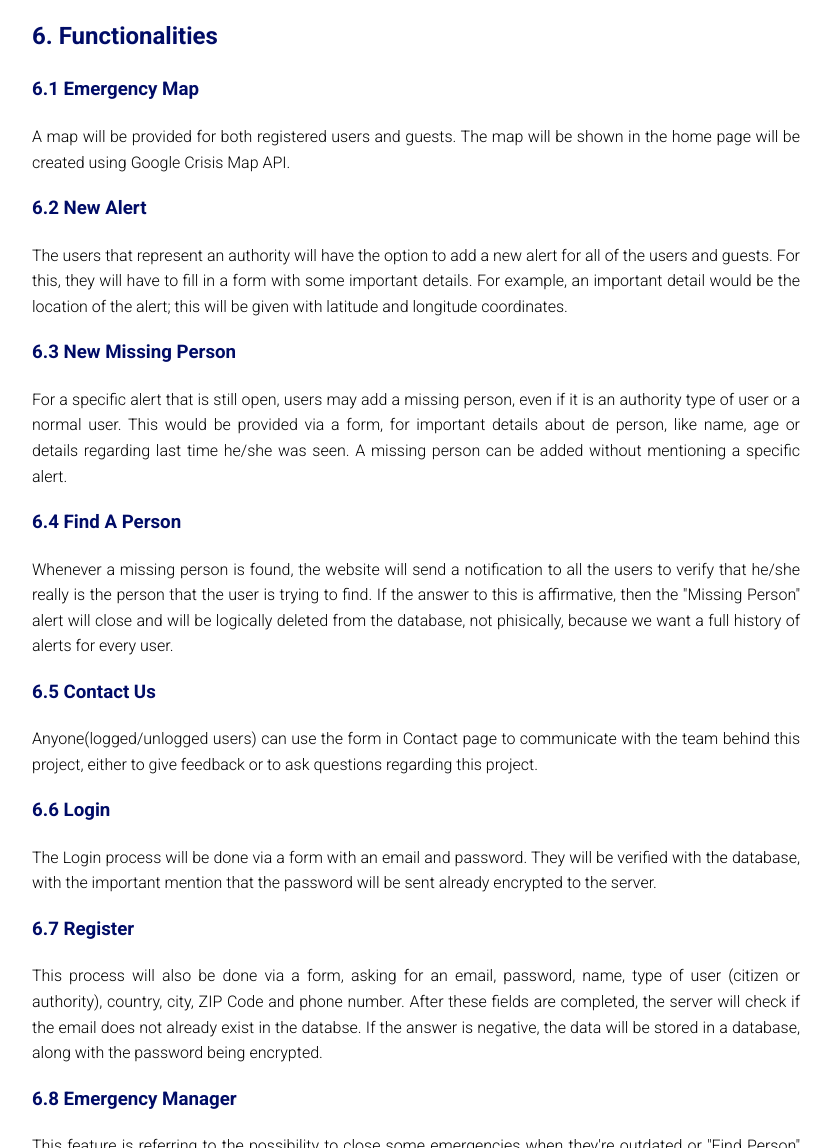
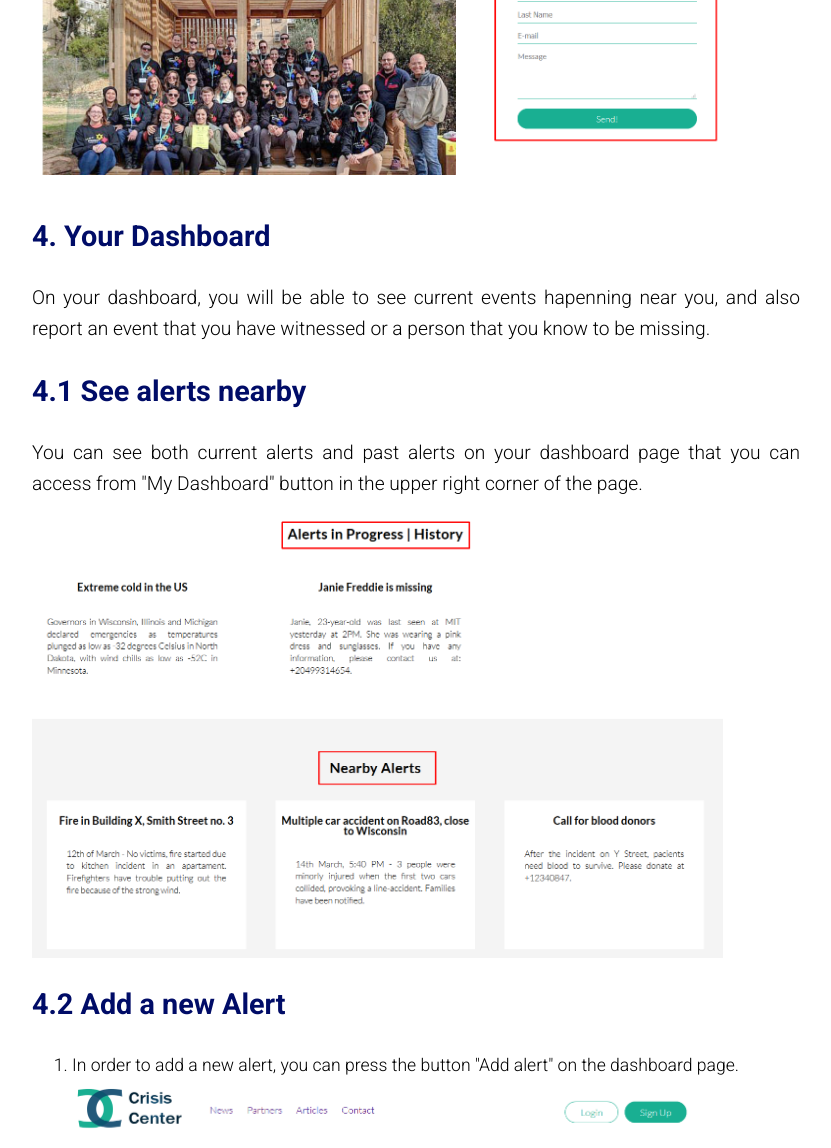
Before and after one commit to AlexandruSte/CrisisContainmentService, a PHP site: page /user-guide.html in a window 1280 px wide; the page is wider, and only the part inside the window is pictured. Shown: the part 5352-6500 px from the top of that part, without its empty margins (224-1055 px from the left). Run offline with PHP 8.4, Linux system fonts and the light colour scheme.

Commit message:
User Guide - Final

```diff
--- a/user-guide/user-guide.css
+++ b/user-guide/user-guide.css
@@ -6,23 +6,22 @@ body {
     text-align: justify;
 }
 
-h1, h3 {
+h1{
     color: #000c67;
+    font-weight: 700;
+    font-size: 180%;
 }
 
-h1 {
-    font-weight: 700;
+p {
+    font-size: 120%;
+}
+
+li {
+    font-size: 110%;
 }
 
 section {
     margin-bottom: 5%;
-}
-
-#mvc-pic {
-    width: 45%;
-    display: block;
-    margin-left: auto;
-    margin-right: auto;
 }
 
 #toc_container {
@@ -32,6 +31,7 @@ section {
 
 #toc_container li, #toc_container ul, #toc_container ul li{
     list-style: none ;
+    font-size: 110%;
 }
 
 footer {
--- a/user-guide/user-guide.html
+++ b/user-guide/user-guide.html
@@ -11,57 +11,33 @@
 
     <h1> Crisis Center - User Guide </h1>
 
-     <div id="toc_container">
+    <div id="toc_container">
         <ul class="toc_list">
             <li><a href="#introduction">1. Introduction</a></li>
-            <li><a href="#arhitecture">2. Project architecture</a>
+            <li><a href="#create-login">2. Creating an Account and Logging in</a>
                 <ul>
-                    <li><a href="#arhitecture_1">2.1 C4 Model Diagrams</a></li>
-                    <ul>
-                        <li><a href="#arhitecture_1_1">2.1.1 Context </a></li>
-                        <li><a href="#arhitecture_1_2">2.1.2 Container</a></li>
-                        <li><a href="#arhitecture_1_3">2.1.3 Component</a></li>
-                    </ul>
+                    <li><a href="#create-account">2.1 How to Create an Account</a></li>
+                    <li><a href="#login">2.2 How to Login </a></li>
+                    <li><a href="#forgot-password">2.3 Forgot Password</a></li>
                 </ul>
             </li>
-            <li><a href="#db">3. Database</a>
+            <li><a href="#website">3. What Our Website Offers</a>
                 <ul>
-                    <li><a href="#db_1">3.1 Database Schema</a></li>
+                    <li><a href="#breaking">3.1 Breaking News </a></li>
+                    <li><a href="#news">3.2 Worldwide Emergencies and Current Events </a></li>
+                    <li><a href="#partners">3.3 See Our Partners</a></li>
+                    <li><a href="#articles">3.4 How to Read Articles</a></li>
+                    <li><a href="#contact">3.5 How to Contact Us</a></li>
                 </ul>
             </li>
-            <li><a href="#mvc">4. MVC Model</a>
+            <li><a href="#dashboard">4. Your Dashboard</a>
                 <ul>
-                    <li><a href="#mvc_1">4.1 Model </a></li>
-                    <li><a href="#mvc_2">4.2 View </a></li>
-                    <li><a href="#mvc_3">4.3 Controller </a></li>
+                    <li><a href="#alerts">4.1 See Nearby Alerts </a></li>
+                    <li><a href="#add">4.2 Add a New Alert </a></li>
+                    <li><a href="#find">4.3 Find a Missing Person </a></li>
                 </ul>
             </li>
-            <li><a href="#usecases">5. Use-Case Diagram</a></li>
-            <li><a href="#functionalities">6. Functionalities</a>
-                <ul>
-                    <li><a href="#func_1">6.1 Emergency Map </a></li>
-                    <li><a href="#func_2">6.2 New Alert </a></li>
-                    <li><a href="#func_3">6.3 New Missing Person</a></li>
-                    <li><a href="#func_4">6.4 Find A Person</a></li>
-                    <li><a href="#func_5">6.5 Contact Us</a></li>
-                    <li><a href="#func_6">6.6 Login</a></li>
-                    <li><a href="#func_7">6.7 Register</a></li>
-                    <li><a href="#func_8">6.8 Emergency Manager</a></li>
-                </ul>
-            </li>
-            <li><a href="#api">7. External APIs</a>
-                <ul>
-                    <li><a href="#api_1">7.1 Api 1 </a></li>
-                    <li><a href="#api_2">7.2 Api 2 </a></li>
-                </ul>
-            </li>
-            <li><a href="#technologies">8. Technologies</a>
-                <ul>
-                    <li><a href="#tech_1">8.1 Technology 1 </a></li>
-                    <li><a href="#tech_2">8.2 Technology 2 </a></li>
-                </ul>
-            </li>
-            <li><a href="#bibliography">9. Bibliography & Sources</a>
+            <li><a href="#about"> 5. About Us</a></li>
         </ul>
     </div>
 
@@ -71,175 +47,93 @@
         <p> <b>Crisis Center</b> (Crisis Containment Service) is a Web platform which allows managing situations of crisis (for instance, earthquakes, floods, fire, tsunamis) by authorities or different organisations.
         </p>
         <p>
-        The application integrates <b>Google Crisis Map</b> and services like <b>Google Person Finder</b>, in order for the system automatically provide information used for finding a missing person and regarding eventual shelters and saving routes in cases of emergency.
+            The application uses <b>Google Crisis Map</b> and services like <b>Google Person Finder</b>, in order for the system automatically provide information used for finding a missing person and regarding eventual shelters and saving routes in cases of emergency.
         </p>
         <p>
-        The website will provide users with the ability to check again the past events in their area and if they were solved.
-        Last but not least, users will be presented a variety of <b>articles</b> regarding how to help organisations, what to do in a crisis, first-aid, a page where <b>world-wide current events</b> are being shown and also a page where other <b>organisations</b> in partnership with Crisis Center can be found.
+            The website will provide users with the ability to check again the past events in their area and if they were solved.
+            Last but not least, users will be presented a variety of <b>articles</b> regarding how to help organisations, what to do in a crisis, first-aid, a page where <b>world-wide current events</b> are being shown and also a page where other <b>organisations</b> in partnership with Crisis Center can be found.
         </p>
     </section>
 
-    <section id="architecture">
+    <section id="create-login">
         <h1> 2. Creating an account and logging in </h1>
         <p> In order to have access to recent news in your local area, you need to create an account. Don't worry, your informations are safely stored, as we respect GDPR procedures.
         </p>
-        <h1> 2.1 How to Create an Account </h1>
+        <h1 id="create-account"> 2.1 How to Create an Account </h1>
         <ol>
             <li> On the home page, press the button "Sign Up" in the upper-right corner of the page. You will be redirected to the Register page.</li>
+            <img src="imgs/signup-button.png" style="width: 90%">
             <li> On the Register page, you will have to choose if you want to create an account as a citizen or an authority.
-                All of the information in the form is required, as it is needed to be able to recognize emergencies in your local area. Complete the fields carefully, choosing a valid email (if we need to contact you or send notifications to you) and a strong passphrase. </li>
-            <li> After you have completed filling out the fields, press the <em><strong>Submit!</strong></em>  button. This will take you back to the home page. From now on, you will be able to log in. </li>
+                All of the information in the form is required, as it is needed to be able to recognize emergencies in your local area. <br>
+                <strong>Complete the fields carefully</strong>, choosing a <strong>valid email</strong> (if we need to contact you or send notifications to you) and a <strong> strong passphrase</strong>. </li>
+            <li> After you have completed filling out the fields, press the <em><strong>Submit!</strong></em> button. This will take you back to the home page. From now on, you will be able to log in. </li>
         </ol>
         <strong> <em> Important: </em></strong> If you have signed as an authority, you will be asked to validate the information you have provided via email. (future functionality)
-        <h1> 2.2 How to Log in</h1>
+        <h1 id="login"> 2.2 How to Log in</h1>
         <ol>
             <li>In order to login, you have to press the button <em><strong> Login </strong></em> located in the upper right section of every page. </li>
+            <img src="imgs/login-button.png" style="width: 90%">
             <li> You need to provide the email you registered with and your passphrase. </li>
             <li> After that, you can press the button "Submit". If you provided the correct information, then the login is successful and you will be redirected to the login page. </li>
         </ol>
-        <h1> 2.3 I Forgot My Password</h1>
+        <h1 id="forgot-password"> 2.3 I Forgot My Password</h1>
         <p> Do not worry if you forgot your password! You can always reset it by pressing the "Forgot password" button located in the login form. Then, a mail will be sent to you and will take you to further steps of recovering it. (future functionality) </p>
+        <img src="imgs/forgot-password.png" style="width:30%; margin-left: 40%;">
     </section>
 
-    <section id="db">
+    <section id="website">
         <h1> 3. What Our Website Offers </h1>
         <p> Through Crisis Center, we want to provide anyone that enters our website with the essential information regarding how to help somebody and what is happening around the world.
         </p>
         <p> This is why we provide users with breaking news and articles. <strong> You do not need to log in or have an account in order to access this information. </strong></p>
-        <h1> 3.1 Breaking News </h1>
+        <h1 id="breaking"> 3.1 Breaking News </h1>
         <p> The Home Page is where breaking news titles are being shown. In case you want more information on what happened, you can enter the News page, where you can find short texts that will lead you to other safe websites where full articles are being presented. </p>
-        <h1> 3.2 Worldwide Emergencies and Current Events </h1>
+        <img src="imgs/news-page.png" style="width: 90%">
+        <h1 id="news"> 3.2 Worldwide Emergencies and Current Events </h1>
         <p> You can see critical areas around the globe on the News Page, where Google Crisis Map is integrated. All the data presented is verified and always being updated. </p>
-        <h1> 3.3 See Partners </h1>
+        <img src="imgs/news-page-map.png" style="width: 90%">
+        <h1 id="partners"> 3.3 See Partners </h1>
         <p> We have associated with diverse organizations which strive to make the world a better place. You can find out about them and our partnerships in the Partners page. </p>
-        <h1> 3.4 Read articles </h1>
+        <img src="imgs/partners.png" style="width: 90%">
+        <h1 id="articles"> 3.4 Read articles </h1>
         <p> In order to gain extra information on how to act during a crisis, we have provided our website with different articles in many areas like First Aid, Events, Certificates, Volunteering. Every article is being shown in the Articles page, and has a short description in order to find out what it is about.
         </p>
         <p> In order to read the full article, you need to press the button "Continue Reading" which appears for every article under its short description.</p>
-        <h1> 3.5 Contact Us </h1>
+        <img src="imgs/articles.png" style="width: 90%">
+        <h1 id="contact"> 3.5 Contact Us </h1>
         <p> We have provided a Contact page where you can find out more information about Crisis Center, who we are and what is our motivation and our mission.</p>
         <p> Nevertheless, if you have any feedback or question for us, there is a Contact form that you can submit which will be sent to us via email. </p>
         <p> In order to submit it, you have to complete all the required fields and press the button "Submit".</p>
+        <img src="imgs/contact.png" style="width: 90%">
     </section>
 
-    <section id="mvc">
-        <h1> 4. MVC Model</h1>
-        <img id="mvc-pic" src="images/model-view-controller-mvc-explained.jpg">
-        <p>Model-View-Controller (MVC) is an arhitectural pattern that separates an application into three main logical components: the model, the view and the controller.
-        Each of these components are built to handle specific development aspects of an application.</p>
-        <p>Advantages include:</p>
-        <ul>
-            <li>easier maintenance by keeping the data-manipulating logic separate</li>
-            <li>modularity, decoupled code (fewer dependencies)</li>
-            <li>modification not affecting the entire model</li>
-            <li>scalability</li>
-            <li>extensiblity</li>
-        </ul>
-        <h3 id="mvc_1"> 4.1 Model </h3>
-        <p> Responsible for the business domain state knowledge. The model in our application wil consist of the database entities created.</p>
-        <h3 id="mvc_2"> 4.2 View </h3>
-        <p> Responsible for a presentation view of the business domain. It will be represented by html files for every page in the website. </p>
-        <h3 id="mvc_3"> 4.3 Controller </h3>
-        <p> Responsible for controlling the flow and state of the user input. Our application implements php scripts, using the models and generating the views. </p>
+    <section id="dashboard">
+        <h1> 4. Your Dashboard</h1>
+        <p> On your dashboard, you will be able to see current events hapenning near you, and also report an event that you have witnessed or a person that you know to be missing.</p>
+        <h1 id="alerts"> 4.1 See alerts nearby </h1>
+        <p> You can see both current alerts and past alerts on your dashboard page that you can access from "My Dashboard" button in the upper right corner of the page. </p>
+        <img src="imgs/dashboard-alerts.png" style="width: 90%">
+        <h1 id="add"> 4.2 Add a new Alert </h1>
+        <ol>
+            <li> In order to add a new alert, you can press the button "Add alert" on the dashboard page. </li>
+            <img src="imgs/dashboard-add-alert.png" style="width: 90%">
+            <li> You will be redirected to a form that you have to complete in which you need to describe the alert. Both fields are mandatory. </li>
+            <li> After filling in the fields, you need to press the button "Submit!" Now your alert will appear on your dashboard page in the "Current alerts" section. </li>
+        </ol>
+        <h1 id="find"> 4.3 Find Missing Person </h1>
+        <ol>
+            <li> In order to report a missing person, you need to press the button "Find Person" located on the dashboard page.</li>
+            <img src="imgs/dashboard-find-person.png" style="width: 90%">
+            <li> To find a missing person, we need all the details that can be provided. This is why it is good to write everything you now in the form that you were redirected to.</li>
+            <li> After you finished completing the form, don't forget to press "Submit!". Now the authorities will be alerted and your report will be shown in your Dashboard "Current alerts" section. </li>
+        </ol>
     </section>
 
-    <section id="usecases">
-        <h1> 5. Use-Case Diagram </h1>
-        <img id="usecase" src="images/use-case diagram.jpg" style="width:150%">
-    </section>
-
-    <section id="functionalities">
-        <h1> 6. Functionalities </h1>
-        <h3 id="func_1"> 6.1 Emergency Map </h3>
-        <p> A map will be provided for both registered users and guests. The map will be shown in the home page will be created using Google Crisis Map API. </p>
-        <h3 id="func_2"> 6.2 New Alert </h3>
-        <p> The users that represent an authority will have the option to add a new alert for all of the users and guests. For this, they will have to fill in a form with some important details. For example, an important detail would be the location of the alert; this will be given with latitude and longitude coordinates. </p>
-        <h3 id="func_3"> 6.3 New Missing Person </h3>
-        <p> For a specific alert that is still open, users may add a missing person, even if it is an authority type of user or a normal user. This would be provided via a form, for important details about de person, like name, age or details regarding last time he/she was seen. A missing person can be added without mentioning a specific alert.</p>
-        <h3 id="func_4"> 6.4 Find A Person </h3>
-        <p> Whenever a missing person is found, the website will send a notification to all the users to verify that he/she really is the person that the user is trying to find. If the answer to this is affirmative, then the "Missing Person" alert will close and will be logically deleted from the database, not phisically, because we want a full history of alerts for every user. </p>
-        <h3 id="func_5"> 6.5 Contact Us </h3>
-        <p> Anyone(logged/unlogged users) can use the form in Contact page to communicate with the team behind this project, either to give feedback or to ask questions regarding this project.</p>
-        <h3 id="func_6"> 6.6 Login </h3>
-        <p> The Login process will be done via a form with an email and password. They will be verified with the database, with the important mention that the password will be sent already encrypted to the server.</p>
-        <h3 id="func_7"> 6.7 Register </h3>
-        <p> This process will also be done via a form, asking for an email, password, name, type of user (citizen or authority), country, city, ZIP Code and phone number. After these fields are completed, the server will check if the email does not already exist in the databse. If the answer is negative, the data will be stored in a database, along with the password being encrypted.</p>
-        <h3 id="func_8"> 6.8 Emergency Manager </h3>
-        <p> This feature is referring to the possibility to close some emergencies when they're outdated or "Find Person" requests. As in "Find Person", the deletion will be a logical one, not a phisical one. </p>
-    </section>
-    <section id="api">
-        <h1> 7. External APIs </h1>
-        <h3 id= "api_1"> 7.1 Google Crisis Map API</h3>
-        <p> Google Crisis Map API is the main soul of the news page and maily to the whole application. This will help to ilustrate layers related to different scenarios of emergency. We will have a local hosted server meant to distribute this
-            API, one which will be customized with our own information. By our own information, we also reffer to custom formatted alerts obtained from other API's and news sources. At this stage we will implement a checker not to have multiple
-            alerts reffering to the same location. This will enhance the user exeperience and the find a person use case. Furthermore, we will make use of fusion
-            tables to keep the data formated ready to deliver to the View part, namely the google Crisis map API visualizer.
-        </p>
-        <h3 id= "api_2"> 7.2 Google Maps </h3>
-        <p> This will be intensively used in the context of identifying the longitutde and latitude (a canonical representation of a location) of a written address. This will also be useful to translate fixed coordinates to a human readable
-            address. Also we will also integrate the visual google maps needed to identify a fixed location by clicking on the map. Also at this point of <b>geolocation</b>, we will make use of geolocation sevices to detect ones position.</p>
-        <h3 id= "api_3"> 7.3 Facebook API </h3>
-        <p> Facebook API will be used to integrate a login system into our page. But we will use it more extensevly, meaning that we will gather as much information as we can to build a exhaustive detaliation of a missig person, or a specific
-            event (of course respecting the privacy consent).</p>
-        <h3 id= "api_4"> 7.4 Twitter API </h3>
-        <p> Twitter API will be used as the other social network related API, meaning that it will help the loging procedure, and also it will help tweeting to spread awareness. (als in the limit of privacy limits) This will also be
-            available for the article section in case there are articles that can be easily found through Twitter related to the problem (this will most probably be done in a latter version).
-        </p>
-        <h3 id= "api_5"> 7.4 Person Finder API </h3>
-        <p> This API will keep track of the person finder component. This will gather data from the Google hosted API in order to deliver a resonable interface
-            to the users. To simplify the process we will try to combine the APIs and keep the raw data in a responsible format.
-        <h3 id= "api_6"> 7.6 Information gathering APIs </h3>
-        <p> First of all we will consider using the <b>National Flood Data API</b>, a system used for monitorizing the issues relatd to flooding. This will also be figured in the google crisis map API by some layering means.<br>
-            Secondly, <b>Foreca Weather Warnings Feed API</b> will also be helpful to model some weather realted issues, which will ultimately be converted in custom alerts interpreted by our application (with respect to copyrights). <br>
-            Finally, <b>United Nations Humanitarian Response API</b> is a huge uplift for our application, as it involves keeping track of emergencies world-wise, not only in USA as the Google Crisis Map does, or <b>P2000 API</b> does in Netherlands.
-        </p>
-        <h3 id= "api_7"> 7.7 News API </h3>
-        <p> As right now we don't need such a carefully selected media, we can just stick to the News API which provides information from several media sources. This will help us to extend our alerts and interpret some of this news into
-            out application. As this will be kindly difficult for a plain server processing, the news will be formatted and accepted by the admin only if it fits the our requirements. By now there is only human interaction for approving
-            the content, but in the future there will be smarter analysis of the content.
-        </p>
-
-        <h3 id= "api_8"> 7.8 Notification</h3>
-        <p> At this point we will be figuring out some means of notification throughout diferent browsers, meaning that we need to find a way to alert the user in case out geolocation features togheter with server-side processing report
-            the need of a notification. For this we will get data related to different browsers/operating systems, and at the point we will be able to develop a stable version, we will kick a version implying this feature.
-        </p>
-    </section>
-
-    <section id="technologies">
-        <h1> 8. Technologies </h1>
-        <h3 id="tech_1"> 8.1 PHP backend</h3>
-        <p> The backend will be implemented in PHP, as this will be the most accessible and responsible for this type of application. Furthermore, the XAMPP stack will be most accessible through this type of backend. Our own REST API will also be supported
-            in PHP as to keep a homogeneous environment of working.
-        </p>
-        <h3 id="tech_2"> 8.2 MariaDB</h3>
-        <p> This type of database is most suitable for the application as it is also resonable with this type of stack, namely XAMPP. This SQL-based free database is powerful enough to deliver a fast and consistent bulk of information. For
-            developing purposes and at some extend for the efficient part, we will deplo this database on <b>AWS</b>.</p>
-
-        <h3 id="tech_3"> 8.3 HMTL CSS Javascript</h3>
-        <p> This is the main soul of our front-end part. This is understandable as we want to have full control of our front-end, thus using a raw version of design modelling. This part is mostly complete, but it will also include some
-            AJAX as we want to keep our communication with our server smooth and clean.
-        </p>
-
-
-        <h3 id="tech_4"> 8.4 Version control - Git</h3>
-        <p> This is a common choice for this type of applications, thus we will try to make use of it fully. There is not much to say related to this choice or why, aside the fact that we will be restricted to keep our repository public, watsoever.
-        </p>
-
-        <h3 id="tech_5"> 8.5 Server - Apache</h3>
-        <p> As the previous choice of technologies point towards XAMPP, endly the Apache is a natural choice. </p>
-
-        <h3 id="tech_5"> 8.6 Microservices - CAP</h3>
-        <p> We will make use of several microservices, from which the the most important is CAP, the common alerting protocol, one used, as the name stands,
-            for alerting a user in case of an emercency. We are still keeping under thinking this part, as the integration must be responsible.</p>
-    </section>
-
-    <section id="bibliography">
-        <h1> 9. Bibliography & Sources</h1>
-        <h3 id="bibliography"> Bibliography </h3>
-        <p><a href="https://www.tutorialspoint.com/mvc_framework/mvc_framework_introduction.htm">MVC Framework Introduction</a></p>
-        <p><a href="https://c4model.com/">C4 Model</a></p>
-        <h3 id="images"> Image sources </h3>
-        <p> <a href="https://helloacm.com/wp-content/uploads/2017/01/model-view-controller-mvc-explained.jpg" target="_blank" > MVC Model </a> </p>
+    <section id="about">
+        <h1> 5. About Crisis Center </h1>
+        <p> Crisis Center works to deliver vital services – from providing relief and support to those in crisis, to helping you be prepared to respond in emergencies.</p>
+        <p>Each day, thousands of people – people just like you – provide compassionate care to those in need. Our network of generous donors, volunteers and employees share a mission of preventing and relieving suffering, here at home and around the world. </p>
+        <p> We roll up our sleeves and donate time, money and blood. We learn or teach life-saving skills so our communities can be better prepared when the need arises. We do this every day because help is needed - every day.</p>
     </section>
 
     <footer>
```
Also changed, not shown: user-guide/imgs/articles.png (added), user-guide/imgs/contact.png (added), user-guide/imgs/dashboard-add-alert.png (added), user-guide/imgs/dashboard-alerts.png (added), user-guide/imgs/dashboard-find-person.png (added), user-guide/imgs/forgot-password.png (added), user-guide/imgs/login-button.png (added), user-guide/imgs/news-page-map.png (added), user-guide/imgs/news-page.png (added), user-guide/imgs/partners.png (added), user-guide/imgs/signup-button.png (added).
